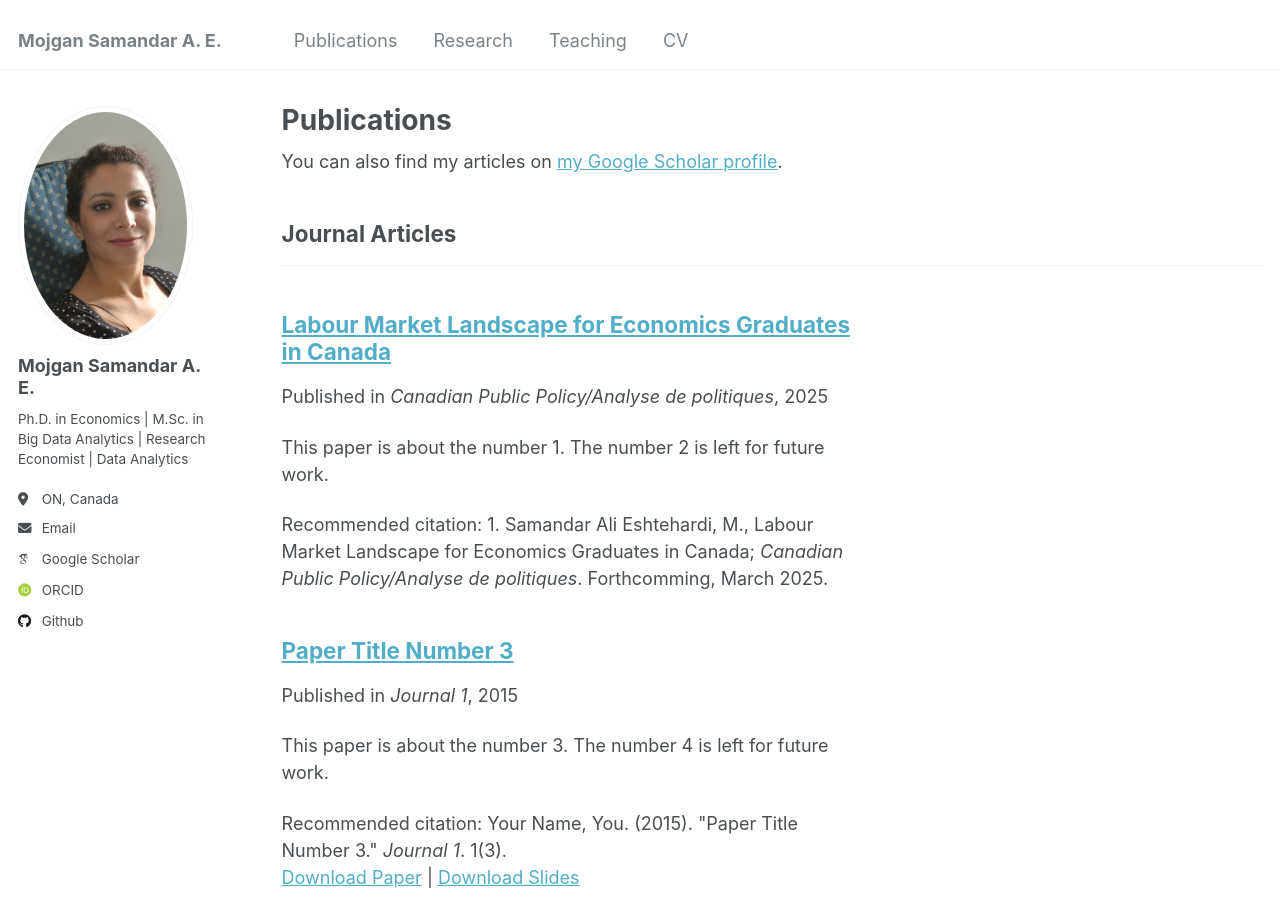
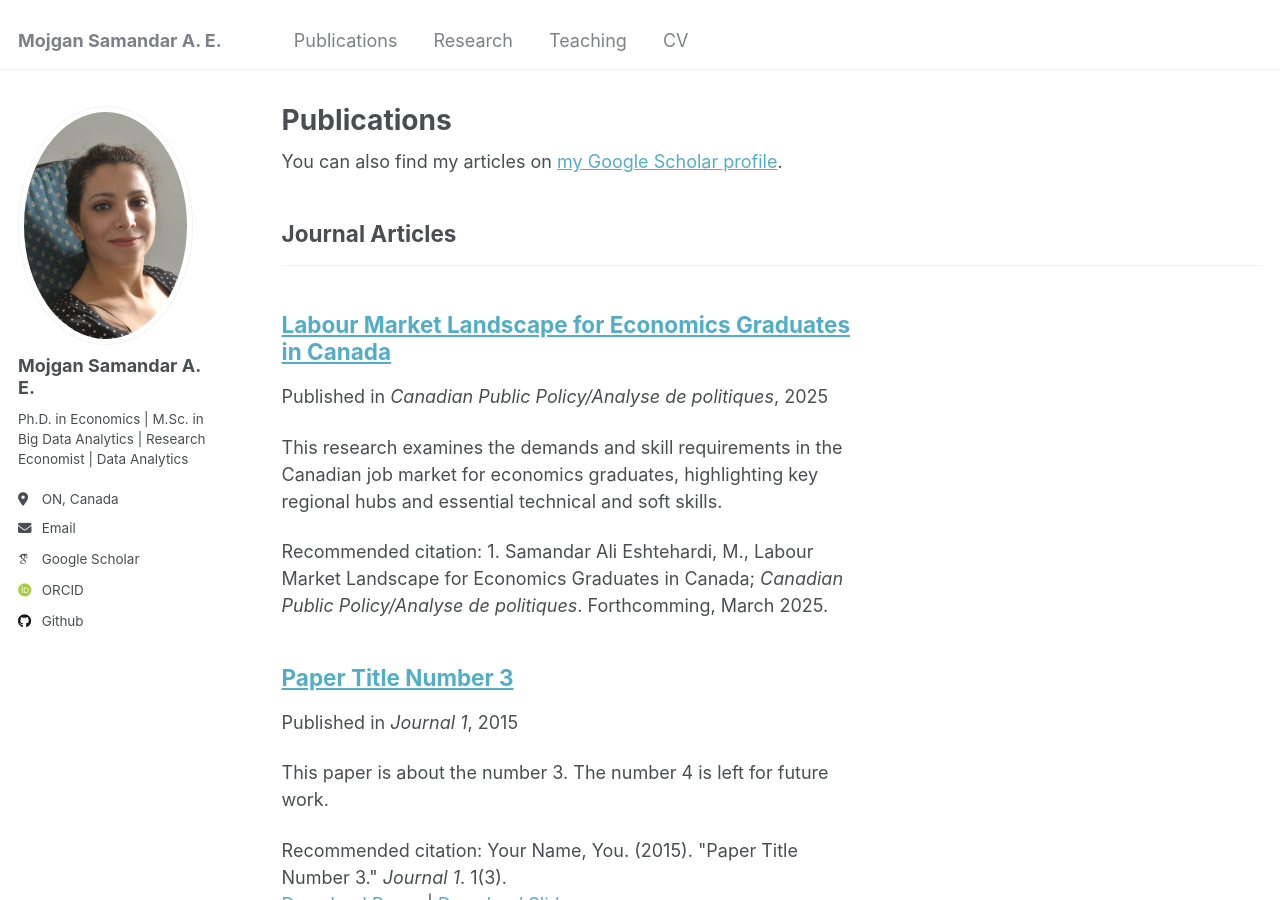
Before and after one commit to samandarali/samandarali1.github.io, a Jekyll site: the page built from _pages/publications.html, in a window 1280 px wide and 900 px high. Built offline with Jekyll 4.4.1, drawn with Linux system fonts in a browser that asks for light colours; some web fonts are replaced.

Commit message:
Update 2009-10-01-paper-title-number-1.md

```diff
--- a/_publications/2009-10-01-paper-title-number-1.md
+++ b/_publications/2009-10-01-paper-title-number-1.md
@@ -3,7 +3,7 @@ title: "Labour Market Landscape for Economics Graduates in Canada"
 collection: publications
 category: manuscripts
 permalink: /publication/2009-10-01-paper-title-number-1
-excerpt: 'This paper is about the number 1. The number 2 is left for future work.'
+excerpt: 'This research examines the demands and skill requirements in the Canadian job market for economics graduates, highlighting key regional hubs and essential technical and soft skills.'
 date: Forthcoming in March 2025
 venue: 'Canadian Public Policy/Analyse de politiques'
 slidesurl: #'http://academicpages.github.io/files/slides1.pdf'
```
